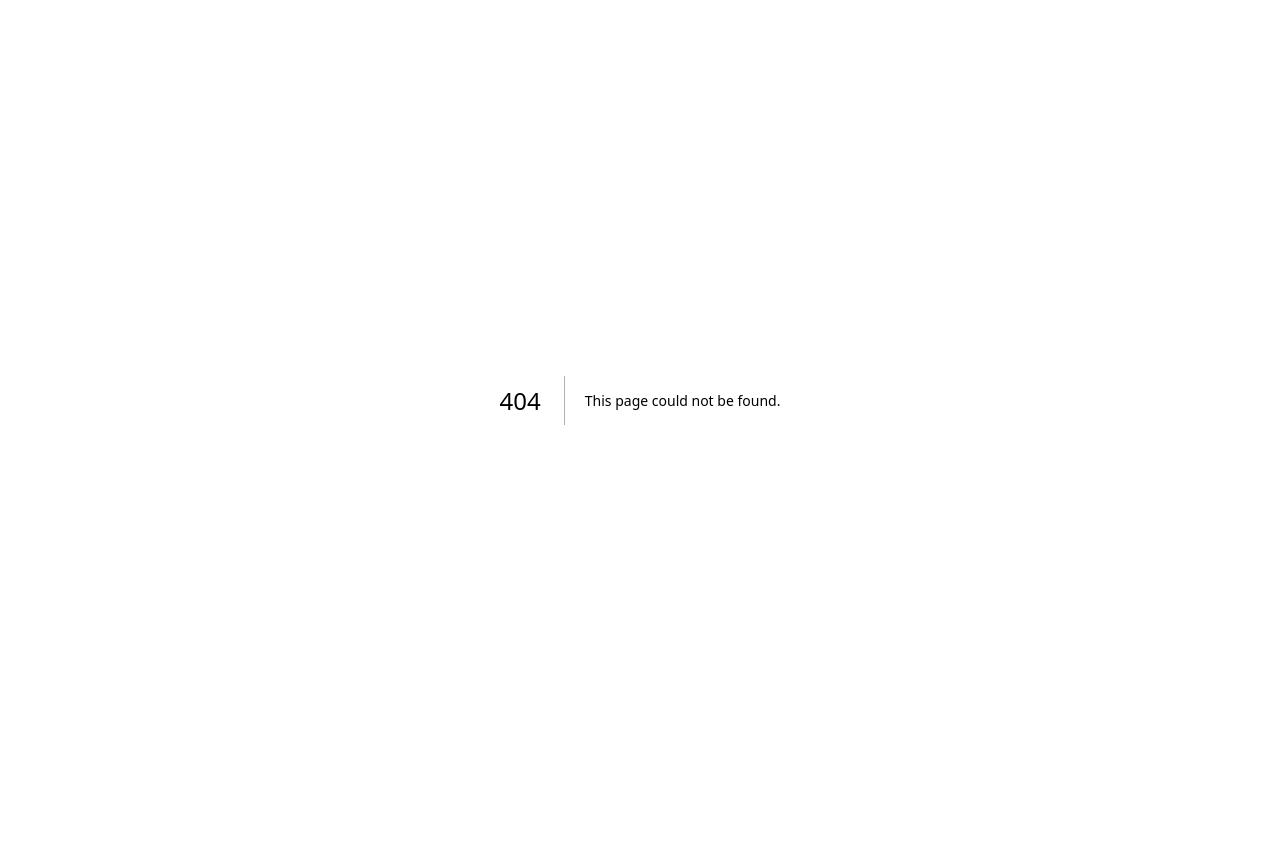
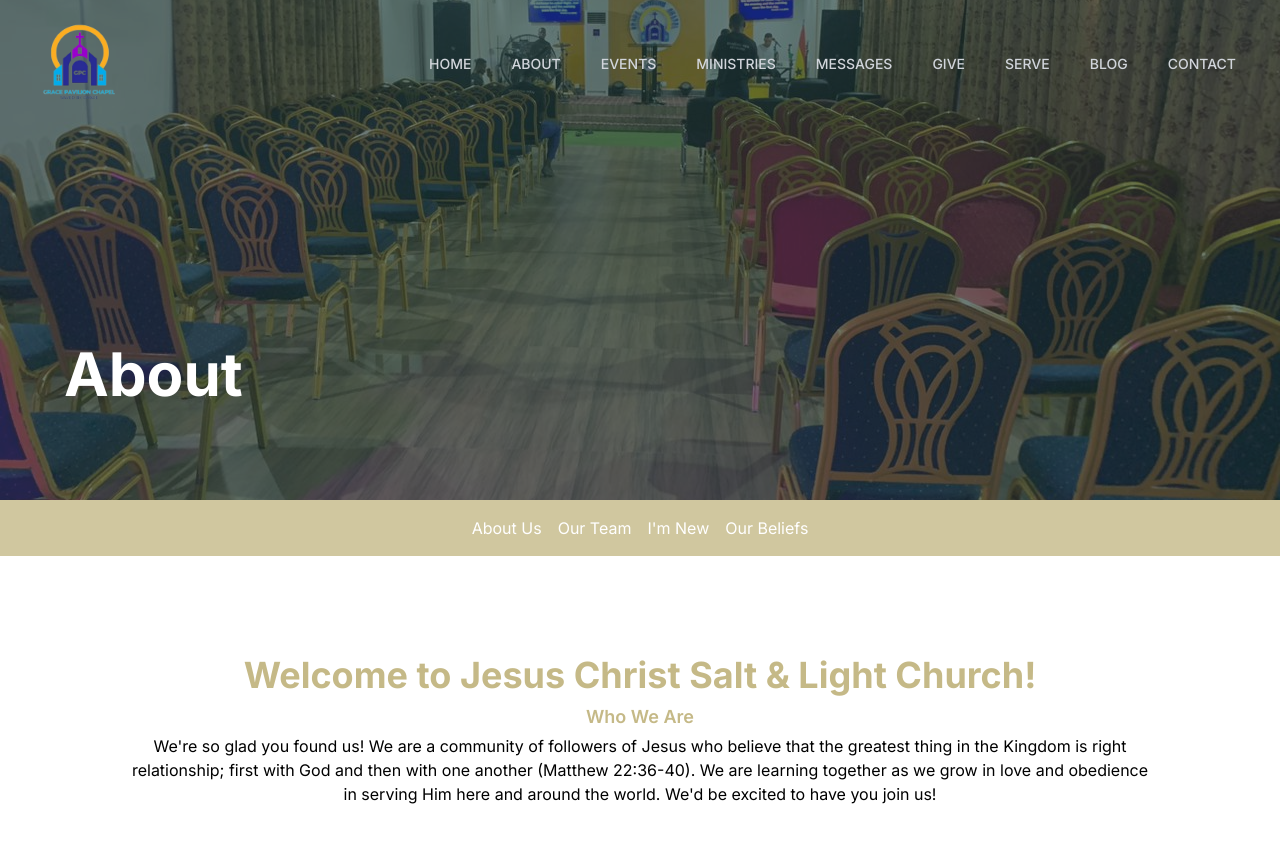
Before and after one commit to spyder1265/gpc, a Next.js app: page /about in a window 1280 px wide. Before the commit this address had no page. Shown: the top 842 px of the page. Before the commit the page ends 800 px from the top, so only its background shows below. Built offline with nearby package versions, Linux system fonts and the light colour scheme.

Commit message:
abt no footer

```diff
--- /dev/null
+++ b/app/about/page.js
@@ -0,0 +1,75 @@
+import Navbar from '@/components/Navbar';
+import Image from "next/image";
+
+
+export default function About() {
+  return (
+    <main className='h-screen w-full'>
+      <section className='relative h-[500px] w-full'>
+        <Image
+          src={"/img/trialbg.jpeg"}
+          width={900}
+          height={900}
+          className='w-full h-full object-cover'
+          quality={90}
+          alt='bg'
+        />
+        <div className='absolute top-0 left-0 right-0 flex flex-col justify-between bg-overlay/65 text-white h-full w-full'>
+          <div className=''>
+            <Navbar />
+          </div>
+          <div className='md:py-24 py-12 px-6 md:px-16 w-full'>
+            <div className='flex flex-col gap-y-1 items-start justify-center text-left h-full'>
+              <h1 className='text-3xl md:text-6xl font-bold'>
+                About
+              </h1>
+            </div>
+          </div>
+        </div>
+      </section>
+
+      <section className='flex flex-col w-full items-center justify-center'>
+        <div className='flex h-14 w-full bg-yellowShade/80 justify-center items-center overflow-hidden relative'>
+          <div className='flex text-white text-bolder'>
+            <div className='hover:bg-yellowShade py-4 px-2 active:bg-yellowActive'>
+              <a href='#'>
+              About Us
+              </a>
+            </div>
+            <div className='hover:bg-yellowShade py-4 px-2 active:bg-yellowActive'>
+              <a href='#'>
+              Our Team
+              </a>
+            </div>
+            <div className='hover:bg-yellowShade py-4 px-2 active:bg-yellowActive'>
+              <a href='#'>
+              I'm New
+              </a>
+            </div>
+            <div className='hover:bg-yellowShade py-4 px-2 active:bg-yellowActive'>
+              <a href='#'>
+              Our Beliefs
+              </a>
+            </div>
+          </div>
+        </div>
+      </section>
+
+      <section className='flex flex-col w-full items-center justify-center'>
+            <div className='flex h-full basis-4/6'>
+              <div className='flex flex-col py-4 justify-center text-center md:py-24 space-y-1 text-yellowShade'>
+                <p className='flex justify-center font-bold text-4xl leading-[46.8px] mb tracking-normal'>
+                  Welcome to Jesus Christ Salt & Light Church!
+                </p>
+                <span className='flex justify-center mb-4 md:text-[18px] font-semibold'>
+                  Who We Are
+                </span>
+                <p className='flex mb-3 tracking-normal lg:px-32 px-0 text-black'>
+                  We're so glad you found us! We are a community of followers of Jesus who believe that the greatest thing in the Kingdom is right relationship; first with God and then with one another (Matthew 22:36-40). We are learning together as we grow in love and obedience in serving Him here and around the world. We'd be excited to have you join us!
+                </p>
+              </div>
+            </div>
+      </section>
+    </main>
+  );
+}
--- a/components/Navbar.jsx
+++ b/components/Navbar.jsx
@@ -6,7 +6,7 @@ import Image from "next/image";
 
 const navigation = [
   { name: "Home", href: "#" },
-  { name: "About", href: "#" },
+  { name: "About", href: "/about" },
   { name: "Events", href: "#" },
   { name: "Ministries", href: "#" },
   { name: "Messages", href: "#" },
--- a/tailwind.config.js
+++ b/tailwind.config.js
@@ -15,6 +15,7 @@ module.exports = {
       colors: {
         overlay: "rgb(30, 56, 56)",
         yellowShade: "#c5b987",
+        yellowActive: "#b1a15e",
       },
     },
   },
```
